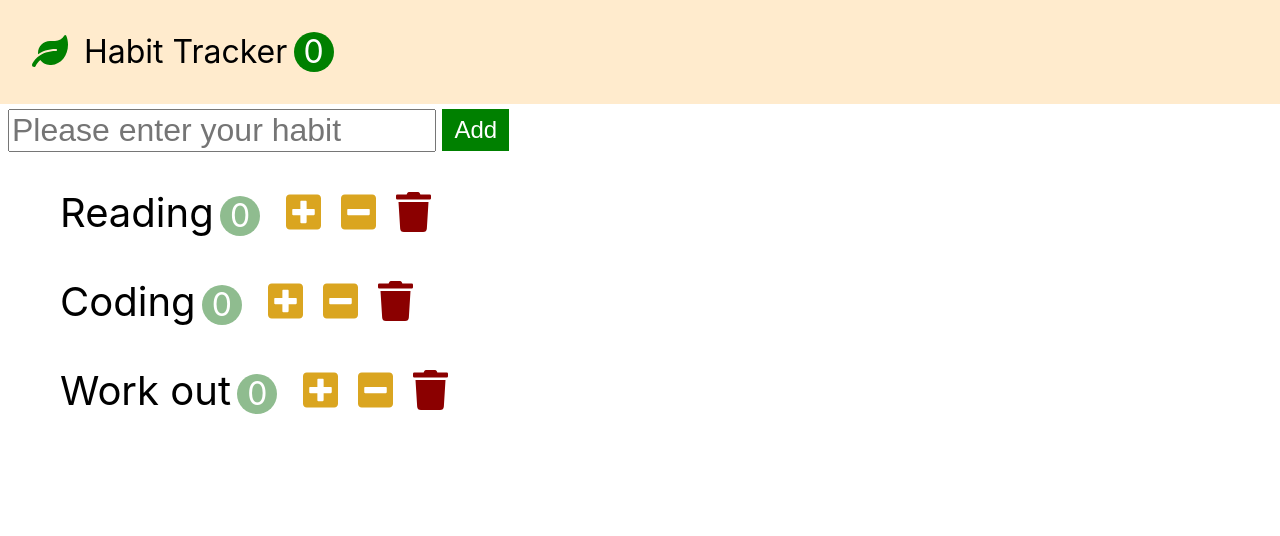
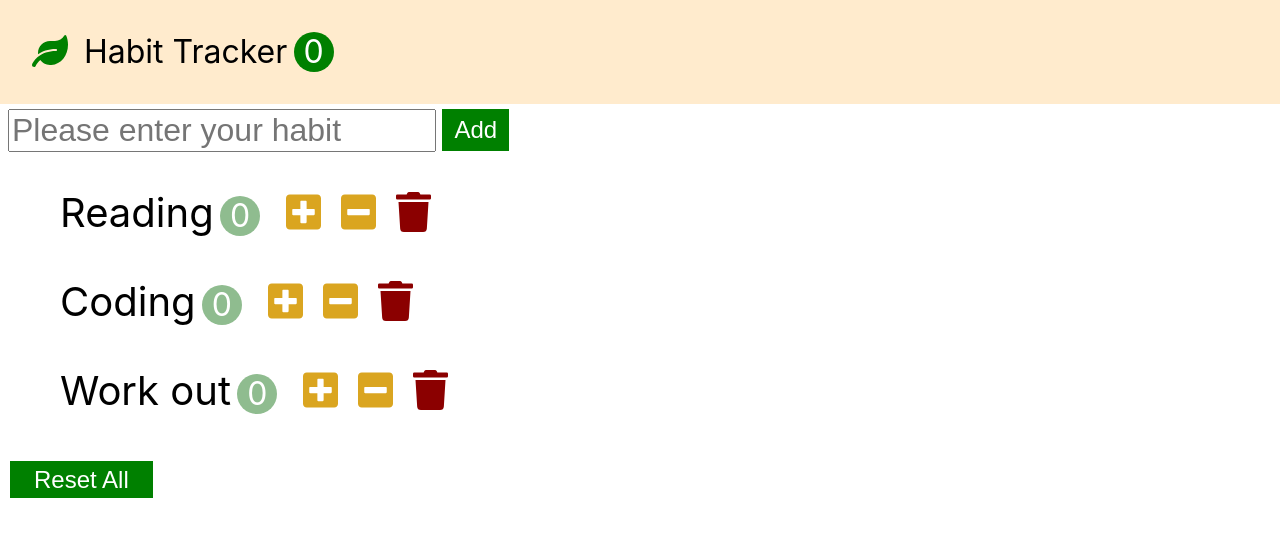
Before and after one commit to hjkdw95/react-practice, a React (Create React App) app: page / in a window 1280 px wide. Shown: the top 536 px of the page. Built offline with nearby package versions, Linux system fonts and the light colour scheme.

Commit message:
✨ reset 기능 추가

```diff
--- a/src/App.css
+++ b/src/App.css
@@ -81,3 +81,11 @@ form {
 .habit-delete {
   color: darkred;
 }
+
+.habit-reset {
+  font-size: 1.5rem;
+  padding: 0.2em 1em;
+  margin: 10px;
+  background-color: green;
+  color: #fff;
+}
--- a/src/app.jsx
+++ b/src/app.jsx
@@ -40,6 +40,14 @@ class App extends Component {
     this.setState({ habits })
   }
 
+  handleReset = () => {
+    const habits = [...this.state.habits].map((habit) => {
+      habit.count = 0
+      return habit
+    })
+    this.setState({ habits })
+  }
+
   render() {
     return (
       <>
@@ -52,6 +60,7 @@ class App extends Component {
           onDecrement={this.handleDecrement}
           onDelete={this.handleDelete}
           onAdd={this.handleAdd}
+          onReset={this.handleReset}
         />
       </>
     )
--- a/src/components/habits.jsx
+++ b/src/components/habits.jsx
@@ -19,6 +19,9 @@ class Habits extends Component {
             />
           ))}
         </ul>
+        <button className="habit-reset" onClick={this.props.onReset}>
+          Reset All
+        </button>
       </>
     )
   }
```
Also changed, not shown: src/index.js (+10 -10 lines).
